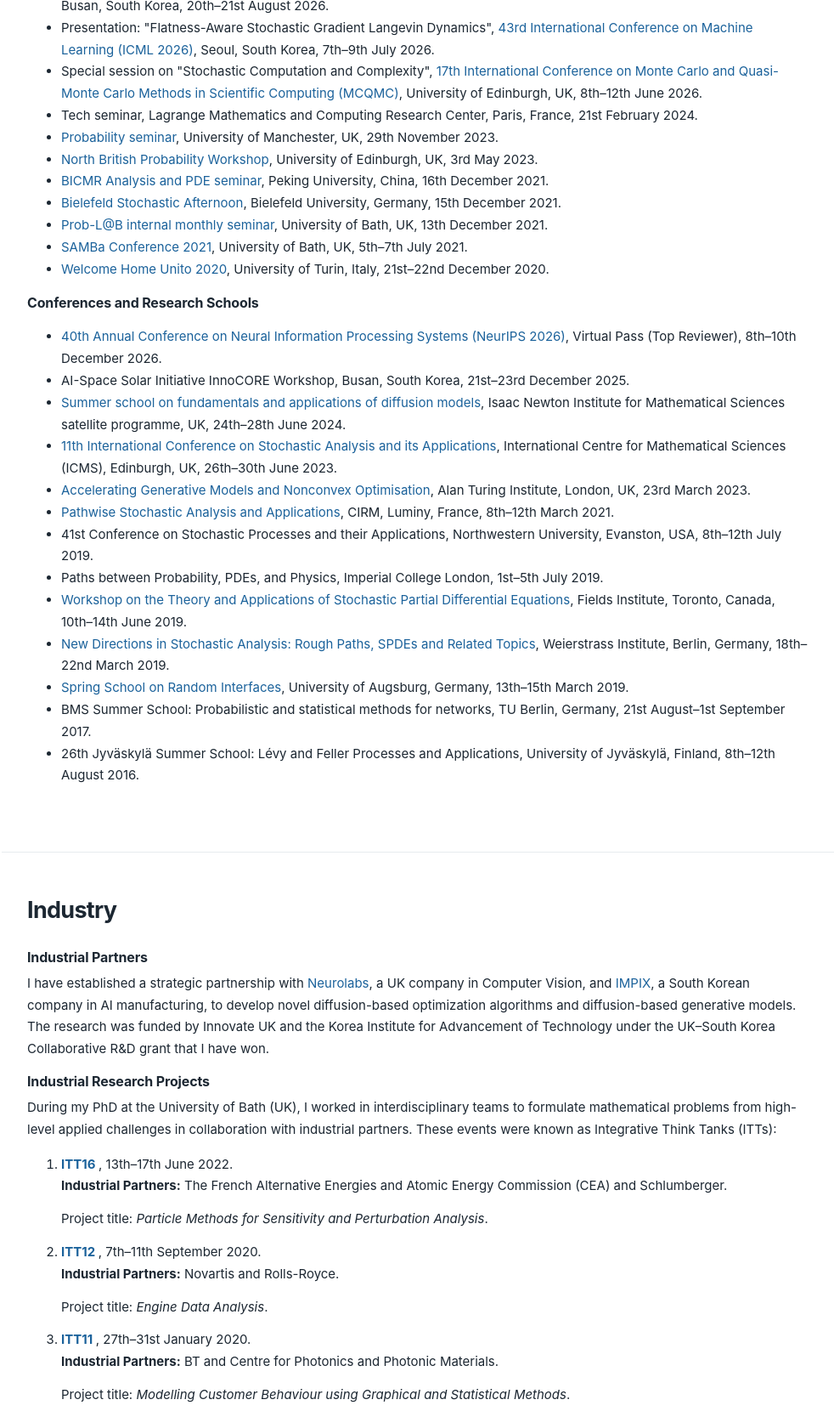
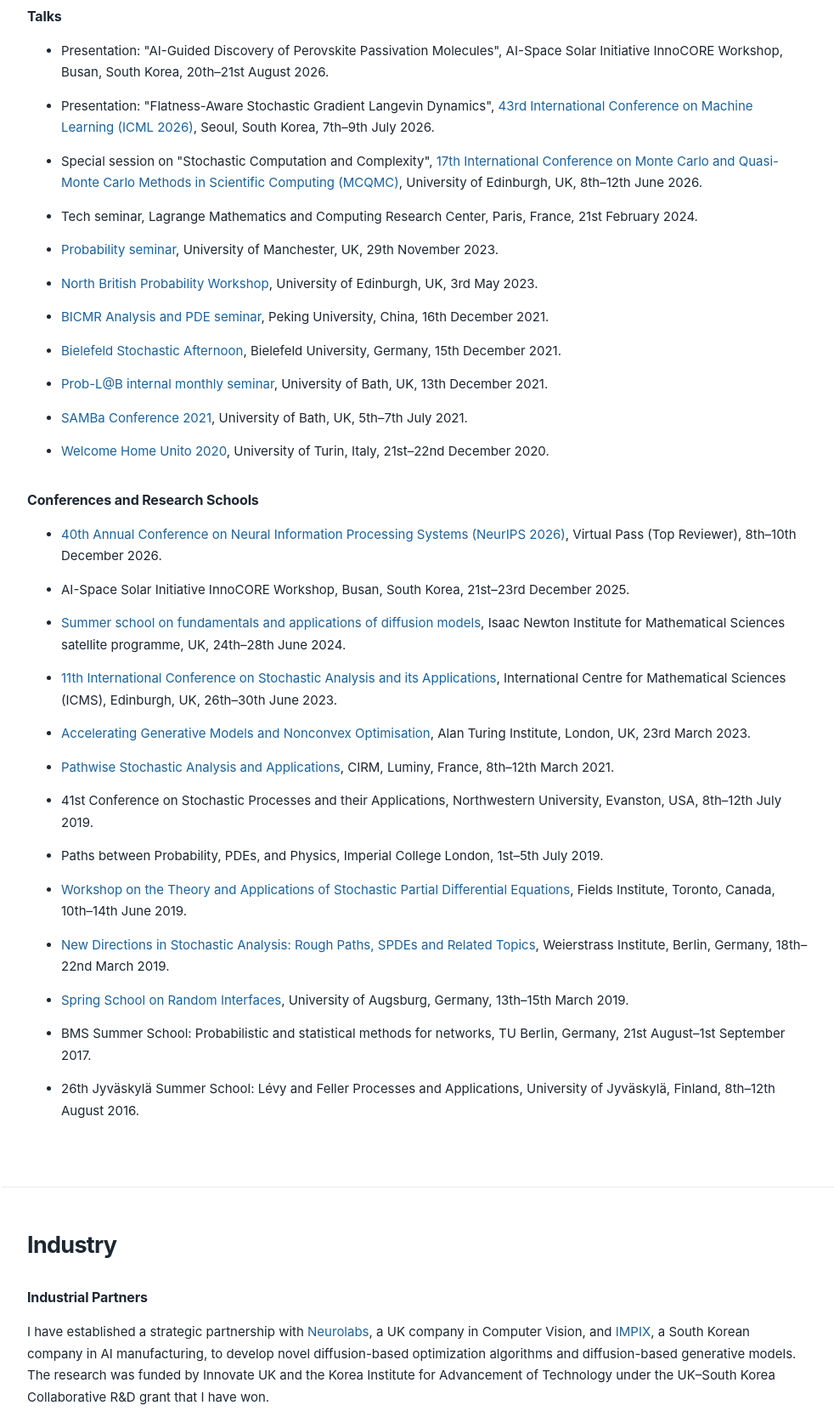
Before and after one commit to stebruno/stebruno.github.io, a plain HTML site: page index.html in a window 1280 px wide. Shown: the part 4366-6026 px from the top of the page at 85% size, without its empty margins (148-1130 px from the left). Drawn offline with Linux system fonts and the light colour scheme.

Commit message:
Enhance styles for research, industry, and teaching
Add margin styles for research visits, industry, and teaching sections.

```diff
--- a/assets/style.css
+++ b/assets/style.css
@@ -38,3 +38,25 @@
   margin-top: 28px;
   margin-bottom: 16px;
 }
+#research-visits h3,
+#industry h3,
+#teaching h3 {
+  margin-top: 32px;
+  margin-bottom: 16px;
+}
+
+#research-visits li,
+#industry li,
+#teaching li {
+  margin-bottom: 14px;
+  line-height: 1.7;
+}
+
+#industry ol > li {
+  margin-bottom: 28px;
+}
+
+#industry ol > li p {
+  margin-top: 10px;
+  margin-bottom: 8px;
+}
```
